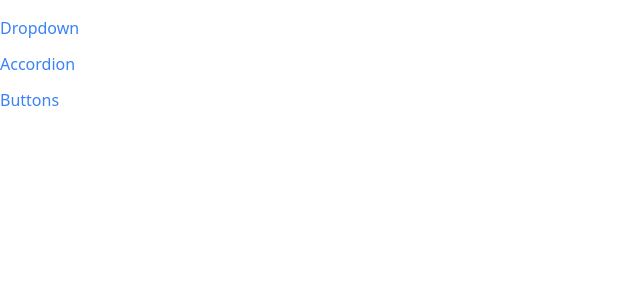
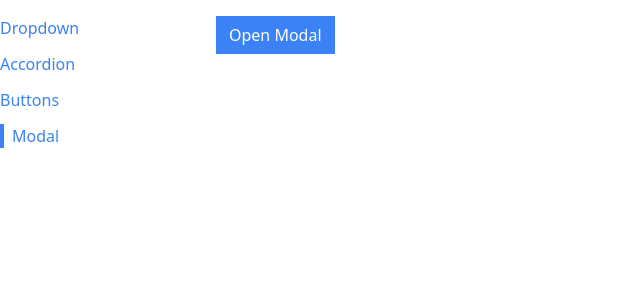
Before and after one commit to EugeneKle/comps, a React (Create React App) app: page /modal in a window 1280 px wide. Shown: the top 300 px of the page, without its empty margins (0-640 px from the left). Built offline with nearby package versions, Linux system fonts and the light colour scheme.

Commit message:
added Modal component

```diff
--- a/public/index.html
+++ b/public/index.html
@@ -8,33 +8,12 @@
       name="description"
       content="Web site created using create-react-app"
     />
-    <!--
-      manifest.json provides metadata used when your web app is installed on a
-      user's mobile device or desktop. See https://developers.google.com/web/fundamentals/web-app-manifest/
-    -->
-    <!--
-      Notice the use of %PUBLIC_URL% in the tags above.
-      It will be replaced with the URL of the `public` folder during the build.
-      Only files inside the `public` folder can be referenced from the HTML.
-
-      Unlike "/favicon.ico" or "favicon.ico", "%PUBLIC_URL%/favicon.ico" will
-      work correctly both with client-side routing and a non-root public URL.
-      Learn how to configure a non-root public URL by running `npm run build`.
-    -->
     <title>React App</title>
   </head>
   <body>
     <noscript>You need to enable JavaScript to run this app.</noscript>
     <div id="root"></div>
-    <!--
-      This HTML file is a template.
-      If you open it directly in the browser, you will see an empty page.
-
-      You can add webfonts, meta tags, or analytics to this file.
-      The build step will place the bundled scripts into the <body> tag.
-
-      To begin the development, run `npm start` or `yarn start`.
-      To create a production bundle, use `npm run build` or `yarn build`.
-    -->
+    <!-- We use ReactDOM.createPortal() for our Modal component -->
+    <div class="modal-container"></div>
   </body>
 </html>
--- a/src/App.js
+++ b/src/App.js
@@ -3,6 +3,7 @@
 import AccordionPage from "./pages/AccordionPage";
 import DropdownPage from "./pages/DropdownPage";
 import ButtonsPage from "./pages/ButtonPage";
+import ModalPage from "./pages/ModalPage";
 
 function App() {
   return (
@@ -18,6 +19,9 @@
         <Route path="/buttons">
           <ButtonsPage />
         </Route>
+        <Route path="/modal">
+          <ModalPage />
+        </Route>
       </div>
     </div>
   );
--- /dev/null
+++ b/src/components/Modal.js
@@ -0,0 +1,30 @@
+import { useEffect } from "react";
+import ReactDOM from "react-dom";
+
+function Modal({ onClose, children, actionBar }) {
+  useEffect(() => {
+    document.body.classList.add("overflow-hidden");
+
+    return () => {
+      document.body.classList.remove("overflow-hidden");
+    };
+  }, []);
+
+  return ReactDOM.createPortal(
+    <div>
+      <div
+        onClick={onClose}
+        className="fixed inset-0 bg-gray-300 opacity-80"
+      ></div>
+      <div className="fixed inset-40 p-10 bg-white">
+        <div className="flex flex-col justify-between h-full">
+          {children}
+          <div className="flex justify-end">{actionBar}</div>
+        </div>
+      </div>
+    </div>,
+    document.querySelector(".modal-container")
+  );
+}
+
+export default Modal;
--- a/src/components/Sidebar.js
+++ b/src/components/Sidebar.js
@@ -5,6 +5,7 @@
     { label: "Dropdown", path: "/dropdown" },
     { label: "Accordion", path: "/accordion" },
     { label: "Buttons", path: "/buttons" },
+    { label: "Modal", path: "/modal" },
   ];
 
   const renderedLinks = links.map((link) => {
--- /dev/null
+++ b/src/pages/ModalPage.js
@@ -0,0 +1,38 @@
+import { useState } from "react";
+import Button from "../components/Button";
+import Modal from "../components/Modal";
+
+function ModalPage() {
+  const [showModal, setShowModal] = useState(false);
+
+  const handleClick = () => {
+    setShowModal(true);
+  };
+
+  const handleClose = () => {
+    setShowModal(false);
+  };
+
+  const actionBar = (
+    <div>
+      <Button onClick={handleClose} primary> I Accept</Button>
+    </div>
+  );
+
+  const modal = (
+    <Modal onClose={handleClose} actionBar={actionBar}>
+      <p>Here is an important agreement for you to accept</p>
+    </Modal>
+  );
+
+  return (
+    <div>
+      <Button onClick={handleClick} primary>
+        Open Modal
+      </Button>
+      {showModal && modal}
+    </div>
+  );
+}
+
+export default ModalPage;
```
